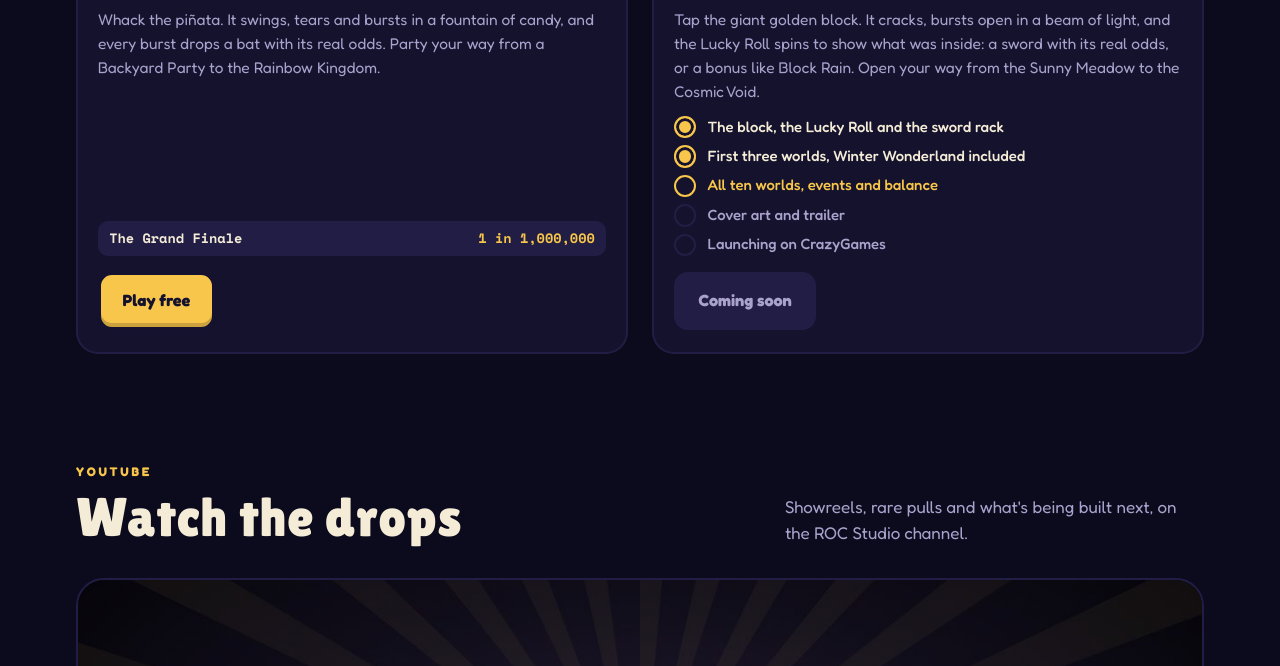
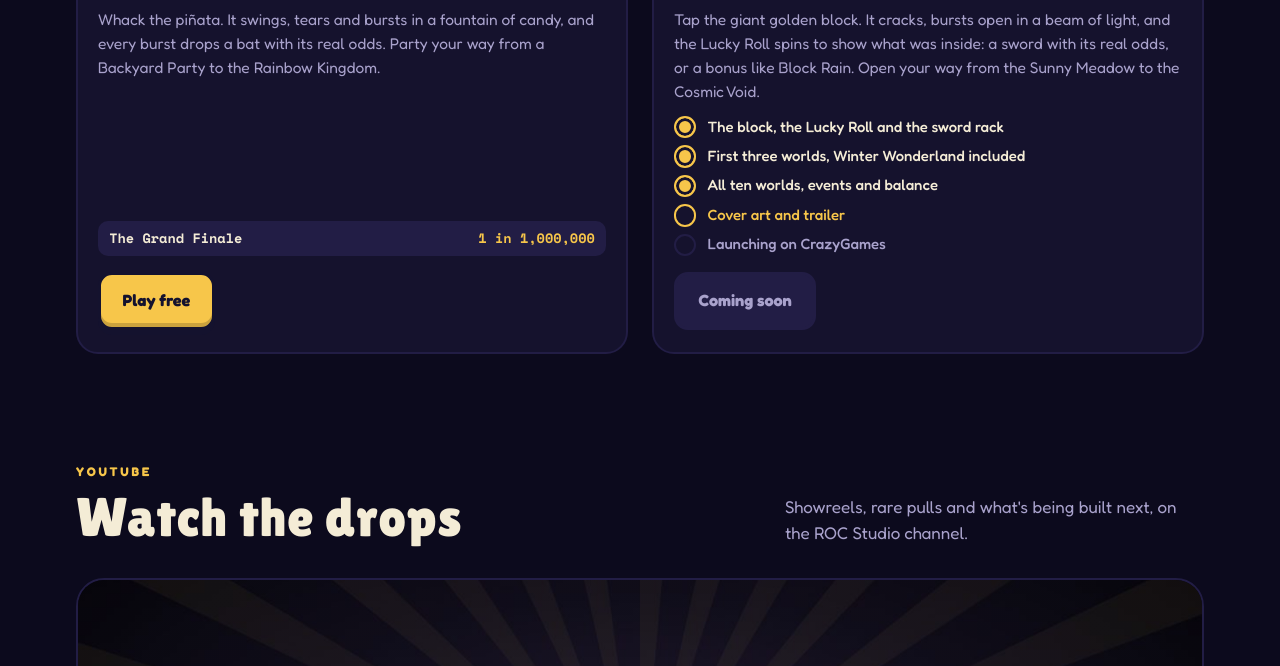
Before and after one commit to dislog6/dislog6.github.io, a plain HTML site: page index.html in a window 1280 px wide. Shown: the part 1850-2516 px from the top of the page. Drawn offline with nearby package versions, Linux system fonts and the light colour scheme.

Commit message:
Lucky Block: all ten worlds, events and balance done; cover art next
Co-Authored-By: Claude Opus 5.5 <noreply@anthropic.com>

```diff
--- a/index.html
+++ b/index.html
@@ -354,8 +354,8 @@ footer .wrap a:hover { color: var(--gold); }
             <ul class="track">
               <li class="done">The block, the Lucky Roll and the sword rack</li>
               <li class="done">First three worlds, Winter Wonderland included</li>
-              <li class="now">All ten worlds, events and balance</li>
-              <li>Cover art and trailer</li>
+              <li class="done">All ten worlds, events and balance</li>
+              <li class="now">Cover art and trailer</li>
               <li>Launching on CrazyGames</li>
             </ul>
             <span class="btn soon" aria-disabled="true">Coming soon</span>
```
